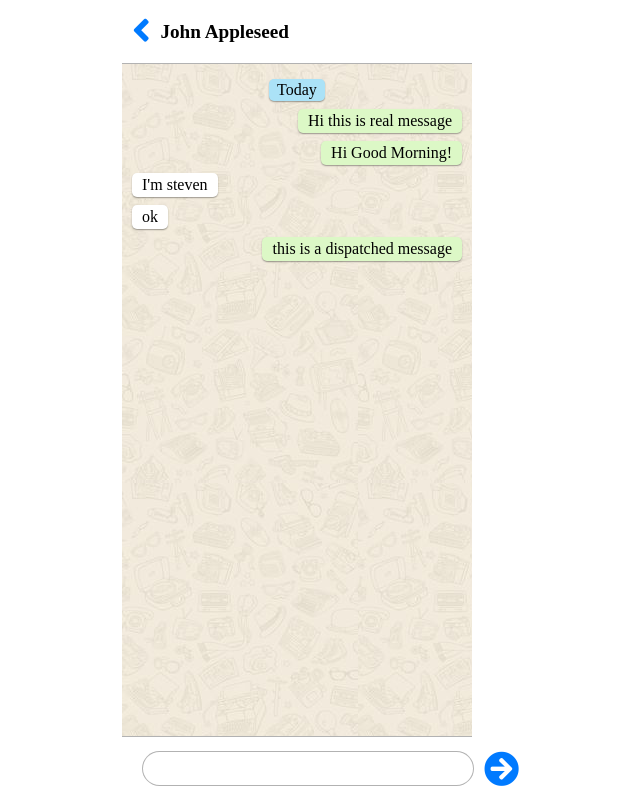
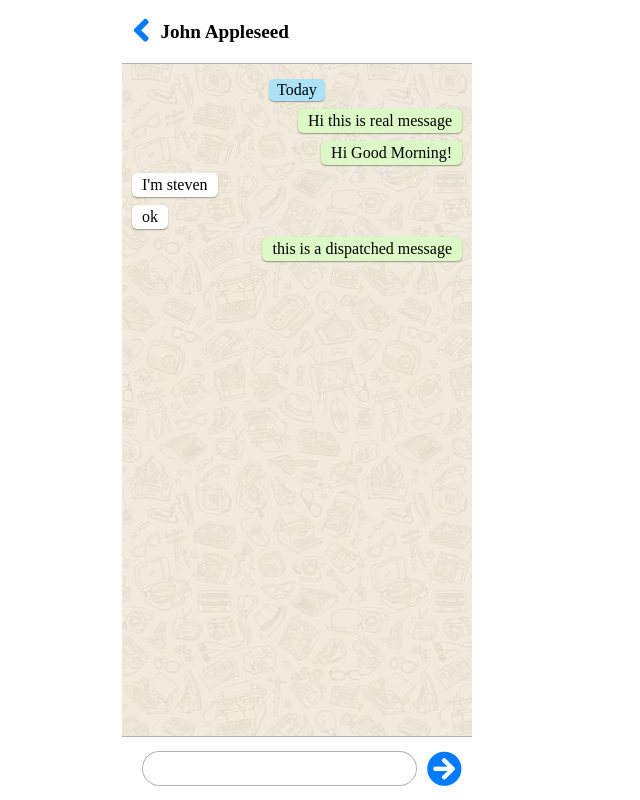
Before and after one commit to SkinnyPetee/whatsapp, a React app: page / in a window 1280 px wide. Shown: the whole page, without its empty margins (343-983 px from the left). Built offline with nearby package versions, Linux system fonts and the light colour scheme.

Commit message:
fixed footer error

```diff
--- a/src/css/MessageFooter.css
+++ b/src/css/MessageFooter.css
@@ -11,14 +11,15 @@
 }
 
 .messageInput {
-    flex: 1 0 auto;
-    border : 1px solid rgba(0,0,0,0.3);
+
+    border : 1px solid rgba(0, 0, 0, 0.3);
     border-radius: 20px;
     margin: 0px 10px;
     min-height: 35px;
     outline: none;
     font-size:24px;
     padding : 0px 10px;
+    width: 90%;
 }
 
 :global .fa-arrow-circle-right {
```
